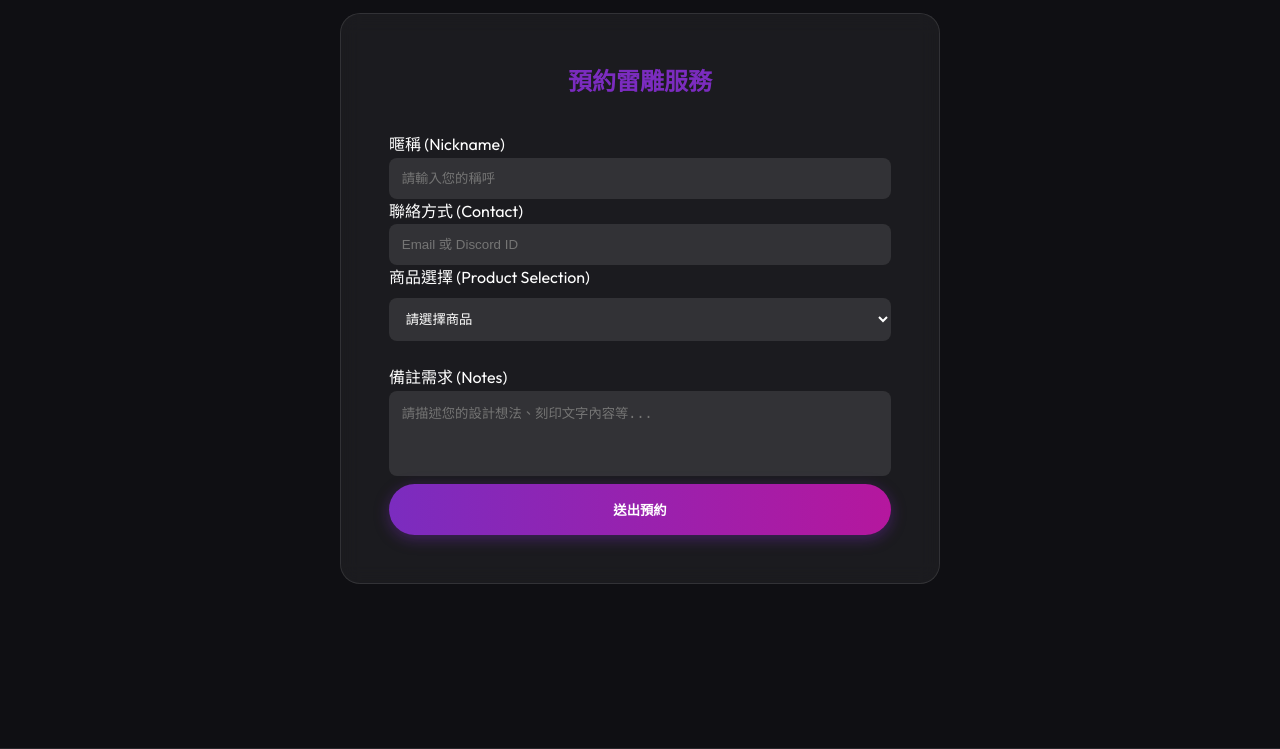
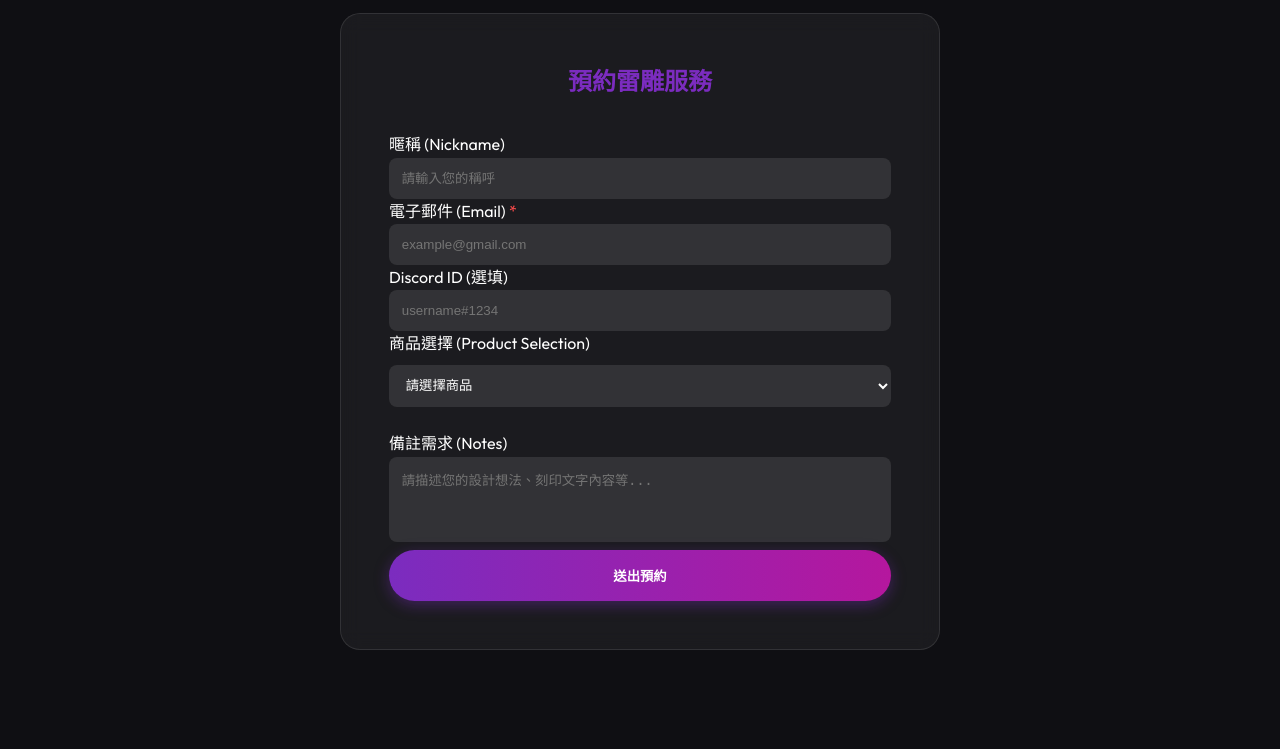
Before and after one commit to Arnoldtw1124/lazer, a Flask app: page /booking in a window 1280 px wide. Shown: the part 87-836 px from the top of the page. Run offline with Flask 3, Linux system fonts and the light colour scheme.

Commit message:
Split contact field into Email (required) and Discord (optional)

```diff
--- a/app.py
+++ b/app.py
@@ -99,10 +99,18 @@ def booking():
             file_url = f" (附檔: {filename})"
 
         # Extract data from form
+        email = request.form.get('email')
+        discord = request.form.get('discord')
+
+        # Combine contact info for Sheets
+        contact_info = email
+        if discord:
+            contact_info += f" / Discord: {discord}"
+
         data = {
             'name': request.form.get('name'),
             'material': request.form.get('product'), # Map 'product' to 'material' column in Sheets
-            'contact': request.form.get('contact'),
+            'contact': contact_info,
             'notes': request.form.get('notes') + file_url # Append file info to notes
         }
 
--- a/templates/booking.html
+++ b/templates/booking.html
@@ -31,8 +31,14 @@
             </div>
 
             <div class="form-group">
-                <label for="contact">聯絡方式 (Contact)</label>
-                <input type="text" id="contact" name="contact" required placeholder="Email 或 Discord ID"
+                <label for="email">電子郵件 (Email) <span style="color: #ff4d4d;">*</span></label>
+                <input type="email" id="email" name="email" required placeholder="example@gmail.com"
+                    style="width: 100%; padding: 0.8rem; border-radius: 8px; border: none; background: rgba(255, 255, 255, 0.1); color: white;">
+            </div>
+
+            <div class="form-group">
+                <label for="discord">Discord ID (選填)</label>
+                <input type="text" id="discord" name="discord" placeholder="username#1234"
                     style="width: 100%; padding: 0.8rem; border-radius: 8px; border: none; background: rgba(255, 255, 255, 0.1); color: white;">
             </div>
 
```
